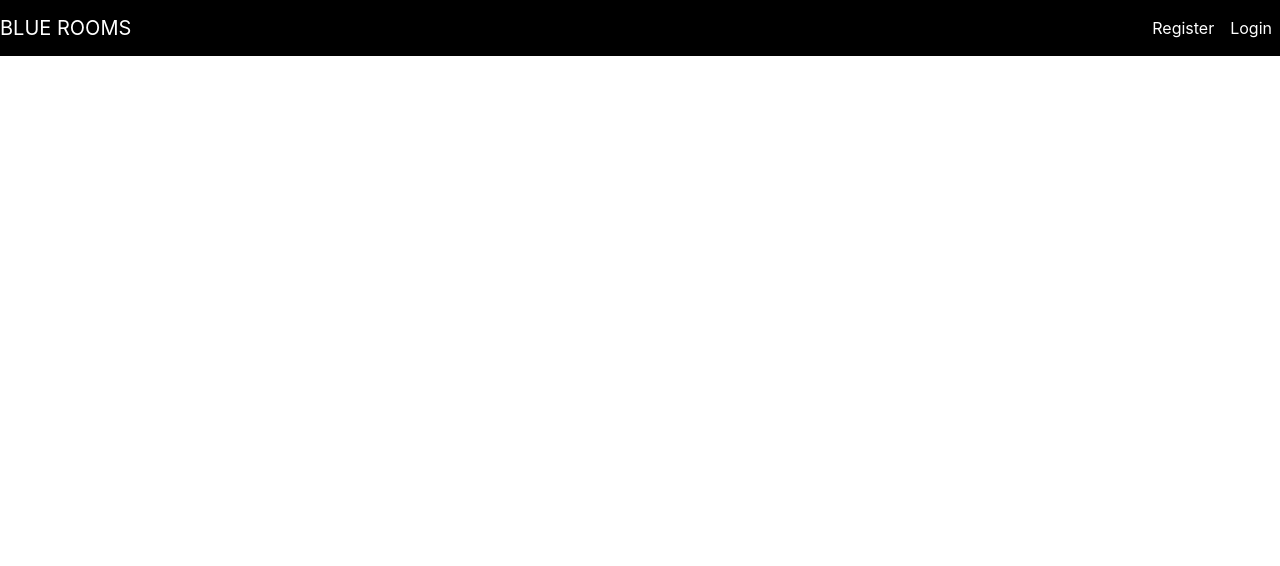
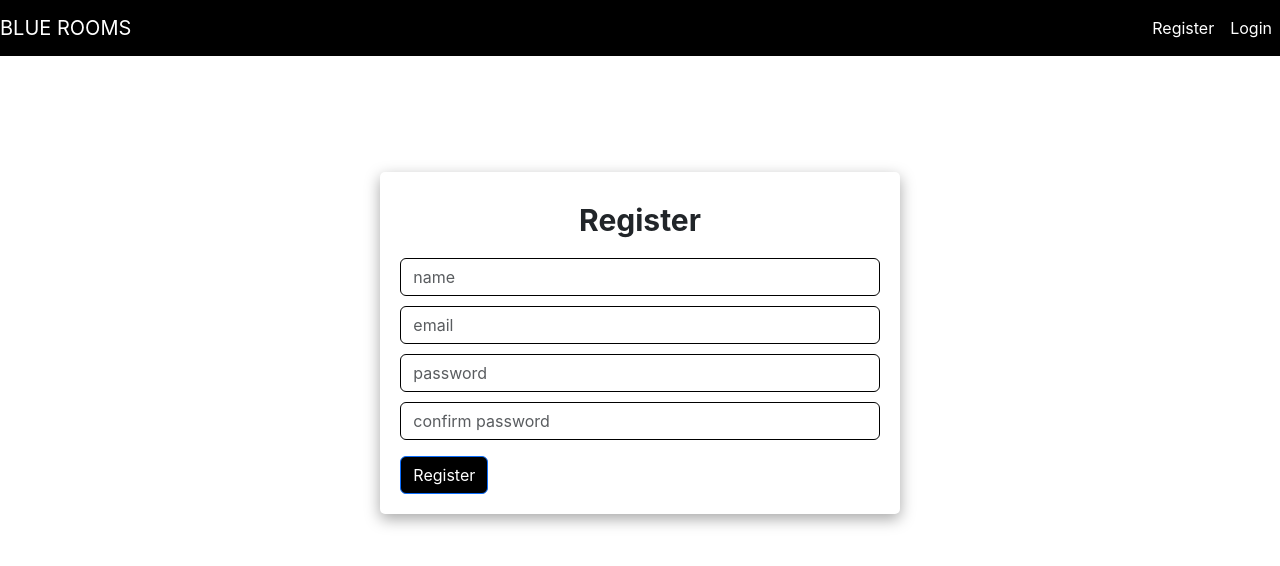
Before and after one commit to SubhaChandiran/hall-booking-frontend, a React (Create React App) app: page /register in a window 1280 px wide. Shown: the top 566 px of the page. Built offline with nearby package versions, Linux system fonts and the light colour scheme.

Commit message:
register + login screen frontend

```diff
--- a/src/App.jsx
+++ b/src/App.jsx
@@ -4,6 +4,8 @@
 import { BrowserRouter, Route, Lik, Routes } from "react-router-dom";
 import Homescreen from "./screens/Homescreen";
 import Bookingscreen from "./screens/Bookingscreen";
+import Registerscreen from "./screens/Registerscreen";
+import Loginscreen from "./screens/Loginscreen";
 
 function App() {
   return (
@@ -13,6 +15,8 @@
         <Routes>
           <Route path="/home" exact Component={Homescreen} />
           <Route path="/book/:roomid" exact Component={Bookingscreen} />
+          <Route path="/register" exact Component={Registerscreen} />
+          <Route path="/login" exact Component={Loginscreen} />
         </Routes>
       </BrowserRouter>
     </div>
--- a/src/index.css
+++ b/src/index.css
@@ -53,3 +53,14 @@
   height: 400px;
   border-radius: 5px !important;
 }
+input{
+  box-shadow: none !important;
+  margin-top: 10px;
+  border: 1px solid black !important;
+}
+h2{
+  font-size: 30px !important;
+  padding: 10px;
+  font-weight: bold !important;
+  text-align: center;
+}
--- /dev/null
+++ b/src/screens/Loginscreen.jsx
@@ -0,0 +1,49 @@
+import React, { useState, useEffect } from "react";
+
+function Loginscreen() {
+  const [email, setEmail] = useState("");
+  const [password, setPassword] = useState("");
+
+  function Login() {
+    const user = {
+      email,
+      password,
+    };
+    console.log(user);
+  }
+
+  return (
+    <div>
+      <div className="row justify-content-center mt-5">
+        <div className="col-md-5 mt-5">
+          <div className="bs">
+            <h2>Login</h2>
+            <input
+              type="text"
+              className="form-control"
+              placeholder="email"
+              value={email}
+              onChange={(e) => {
+                setEmail(e.target.value);
+              }}
+            />
+            <input
+              type="password"
+              className="form-control"
+              placeholder="password"
+              value={password}
+              onChange={(e) => {
+                setPassword(e.target.value);
+              }}
+            />
+            <button className="btn btn-primary mt-3" onClick={Login}>
+              Login
+            </button>
+          </div>
+        </div>
+      </div>
+    </div>
+  );
+}
+
+export default Loginscreen;
--- /dev/null
+++ b/src/screens/Registerscreen.jsx
@@ -0,0 +1,75 @@
+import React, { useState, useEffect } from "react";
+
+function Registerscreen() {
+  const [name, setName] = useState("");
+  const [email, setEmail] = useState("");
+  const [password, setPassword] = useState("");
+  const [cpassword, setcpassword] = useState("");
+
+  function register() {
+    if (password == cpassword) {
+      const user = {
+        name,
+        email,
+        password,
+        cpassword,
+      };
+      console.log(user);
+    } else {
+      alert("Passwords not matched");
+    }
+  }
+
+  return (
+    <div>
+      <div className="row justify-content-center mt-5">
+        <div className="col-md-5 mt-5">
+          <div className="bs">
+            <h2>Register</h2>
+            <input
+              type="text"
+              className="form-control"
+              placeholder="name"
+              value={name}
+              onChange={(e) => {
+                setName(e.target.value);
+              }}
+            />
+            <input
+              type="text"
+              className="form-control"
+              placeholder="email"
+              value={email}
+              onChange={(e) => {
+                setEmail(e.target.value);
+              }}
+            />
+            <input
+              type="password"
+              className="form-control"
+              placeholder="password"
+              value={password}
+              onChange={(e) => {
+                setPassword(e.target.value);
+              }}
+            />
+            <input
+              type="password"
+              className="form-control"
+              placeholder="confirm password"
+              value={cpassword}
+              onChange={(e) => {
+                setcpassword(e.target.value);
+              }}
+            />
+            <button className="btn btn-primary mt-3" onClick={register}>
+              Register
+            </button>
+          </div>
+        </div>
+      </div>
+    </div>
+  );
+}
+
+export default Registerscreen;
```
